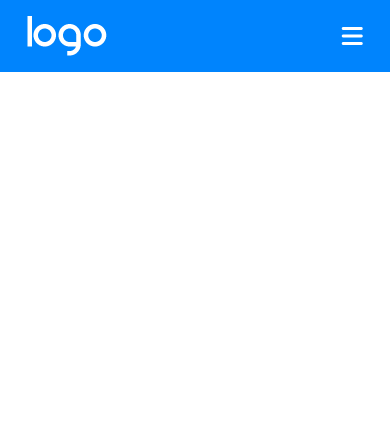
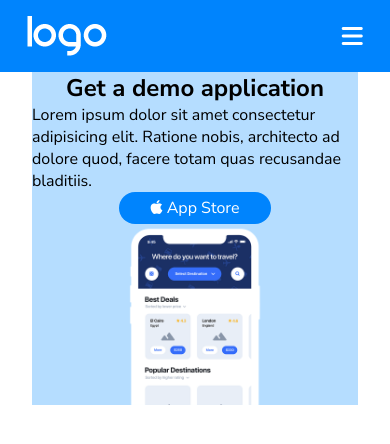
Before and after one commit to raffaelepiscitelli/htmlcss-responsive-layout, a plain HTML site: page index.html in a window 390 px wide. Drawn offline with Linux system fonts and the light colour scheme.

Commit message:
Avanzamento section features mobile responsive

```diff
--- a/index.html
+++ b/index.html
@@ -7,19 +7,63 @@
     <link rel="stylesheet" href="./style/style.css">
     <link rel="stylesheet" href="https://cdnjs.cloudflare.com/ajax/libs/font-awesome/6.4.2/css/all.min.css">
     <meta name="viewport" content="width=device-width, initial-scale=1.0">
+    <link href="https://fonts.googleapis.com/css2?family=Nunito+Sans:wght@400;700&display=swap" rel="stylesheet"/>
 </head>
 
 <body>
 
-    <header class="flex">
+    <!--
+        Site Header
+     -->
 
-        <img src="./img/logo.png" alt="">
+    <header>
 
-        <img src="./img/" alt="">
+        <div class="container-header flex">
 
-        <i class="icon fa-solid fa-bars" style="color: #ffffff;"></i>
+            <img src="./img/logo.png" alt="">
+
+            <img src="./img/" alt="">
+
+            <i class="icon fa-solid fa-bars" style="color: #ffffff;"></i>
+
+        </div>
 
     </header>
+
+    <!--
+        Main Contents
+    -->
+
+    <main>
+
+        <section class="features">
+
+            <div class="container container-features">
+
+                <div class="demo-application flex">
+
+                    <h1>Get a demo application</h1>
+
+                    <p>Lorem ipsum dolor sit amet consectetur adipisicing elit. Ratione nobis, architecto ad dolore quod, facere totam quas recusandae bladitiis.</p>
+
+                    <span class="app-store"><i class="fa-brands fa-apple" style="color: #ffffff;"></i> App Store</span>
+
+                    <img id="img-phone" src="./img/phone.png" alt="">
+
+                </div>
+
+            </div>
+
+
+        </section>
+
+
+
+
+
+
+
+    </main>
 
 
 
--- a/style/style.css
+++ b/style/style.css
@@ -4,6 +4,14 @@
     padding: 0;
     box-sizing: border-box;
 }
+
+/*************************************************
+    GENERAL STYLES
+ *************************************************/
+
+ body {
+    font-family: 'Nunito Sans', sans-serif;
+    }
 
 /************************************************
     UTILITIES
@@ -19,7 +27,11 @@
 
     @media screen and (max-width: 468px) {
 
-        header {
+        .container {
+            margin: 0 2rem;
+        }
+
+        .container-header {
             background-color: rgb(0, 132, 253);
             justify-content: space-between;
             padding: 1rem 1.7rem;
@@ -29,4 +41,25 @@
         .icon {
             font-size: 1.5rem;
         }
+
+        .features {
+            background-color: white;
+        }
+
+        .demo-application {
+            background-color: rgb(181, 221, 255);
+            flex-direction: column;
+            align-items: center;
+        }
+
+        .app-store {
+            background-color: rgb(0, 132, 253);
+            color: white;
+            padding: 0.3rem 2rem;
+            border-radius: 1rem;
+        }
+
+        #img-phone {
+            width: 50%;
+        }
  }
```
